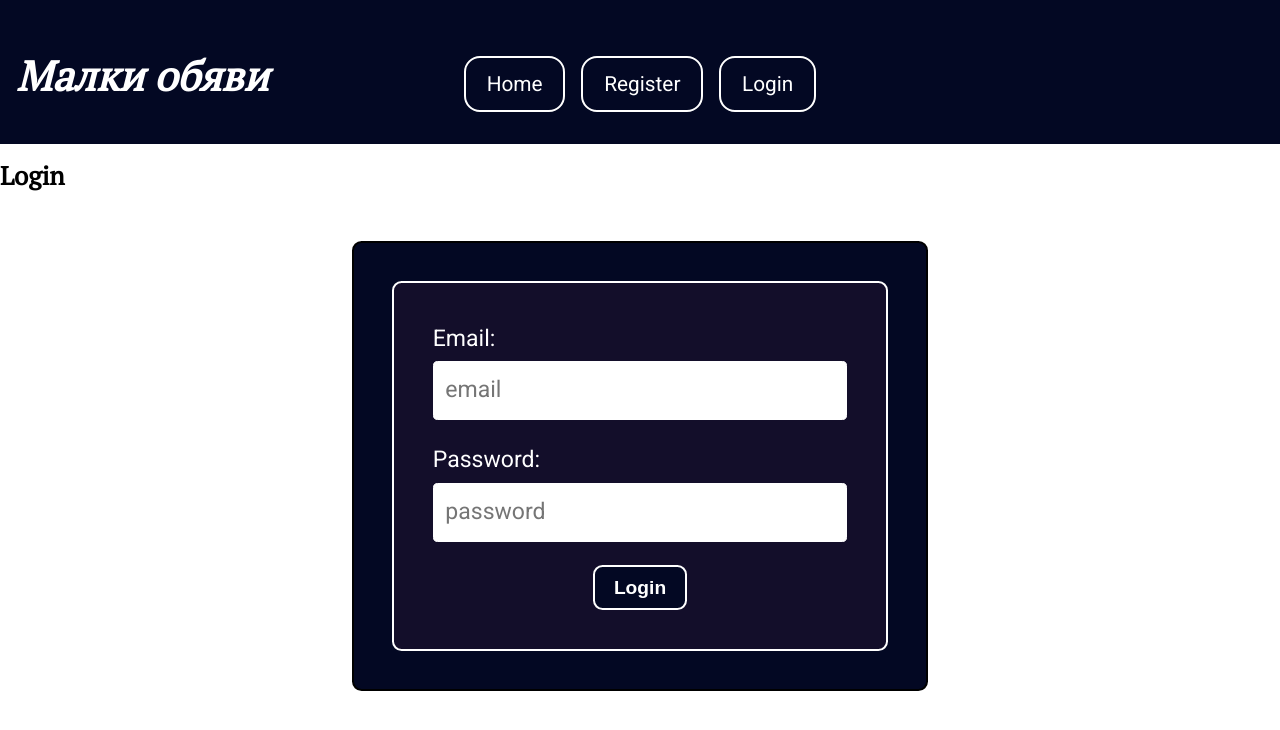
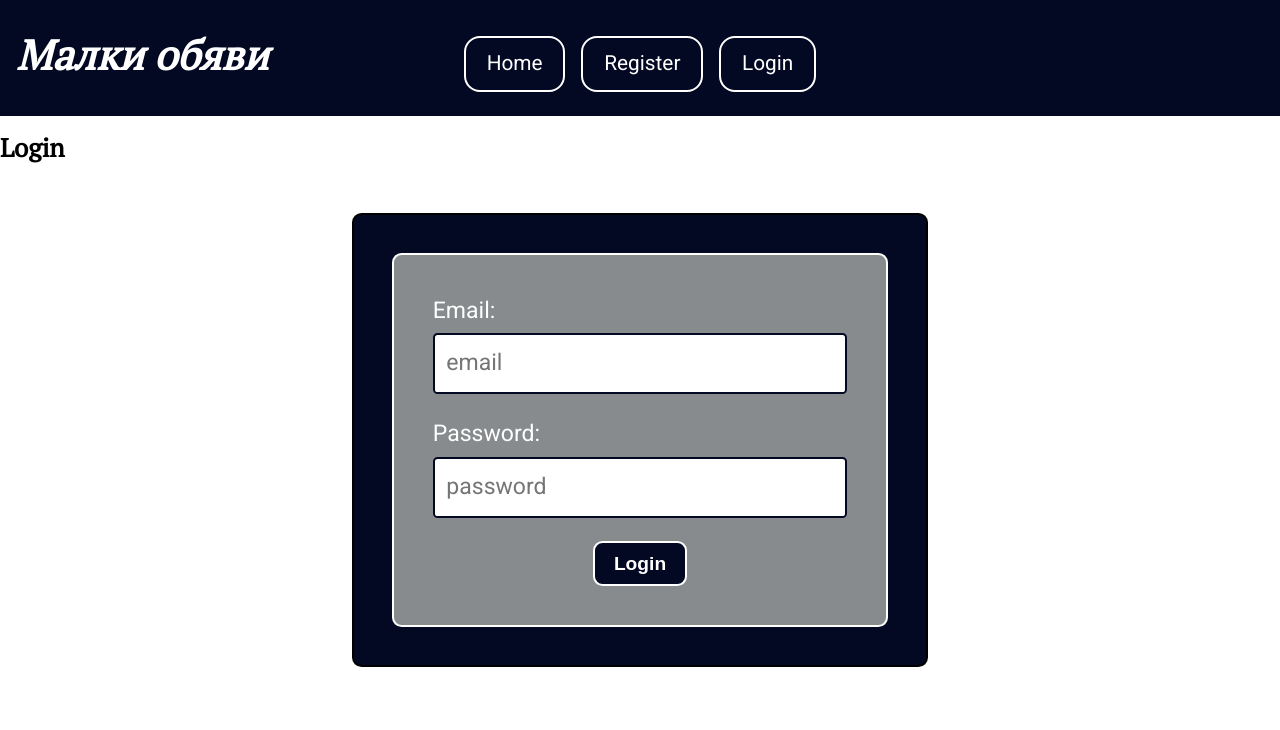
Before and after one commit to Tedo74/Angular, an Angular app in the folder advertisements/: page /login in a window 1280 px wide. Shown: the top 730 px of the page. Built offline with nearby package versions, Linux system fonts and the light colour scheme.

Commit message:
Post form css
new style

```diff
--- a/advertisements/src/app/ads/post-advertisement/post-advertisement.component.css
+++ b/advertisements/src/app/ads/post-advertisement/post-advertisement.component.css
@@ -0,0 +1,64 @@
+.form-wrapper {
+	margin: 2em auto;
+	background-color: rgb(3, 8, 35);
+	max-width: 38em;
+	padding: 1.2em 2em;
+	border-radius: 0.5em;
+	font-size: 1.2em;
+	border: 2px solid black;
+}
+
+.form {
+	border: 2px solid white;
+	padding: 2em;
+	background-color: rgb(135, 139, 142);
+	border-radius: inherit;
+}
+.form p {
+	display: flex;
+	justify-content: flex-end;
+	align-items: baseline;
+	flex-wrap: wrap;
+}
+
+input,
+textarea {
+	align-items: baseline;
+	display: block;
+	padding: 0.2em;
+	margin-bottom: 1em;
+	margin-top: 0.2em;
+	margin-left: 1em;
+	width: 60%;
+	background-color: white;
+	font-size: 1.2em;
+	border: 2px solid rgb(3, 8, 35);
+	border-radius: 0.2em;
+	min-width: 250px;
+}
+label {
+	color: rgb(3, 8, 35);
+	font-size: 1.2em;
+	flex-shrink: 0;
+}
+
+button {
+	display: block;
+	margin: 0 auto;
+	border: none;
+	background-color: rgb(3, 8, 35);
+	color: white;
+	padding: 0.5em 1em;
+	font-size: inherit;
+	border: 2px solid white;
+	border-radius: inherit;
+	cursor: pointer;
+	font-weight: 700;
+	/* -webkit-transition-duration: 0.3s; */
+	/* Safari */
+	/* transition-duration: 0.3s; */
+}
+button:hover {
+	background-color: white;
+	color: rgb(3, 8, 35);
+}
--- a/advertisements/src/app/ads/post-advertisement/post-advertisement.component.html
+++ b/advertisements/src/app/ads/post-advertisement/post-advertisement.component.html
@@ -1,6 +1,5 @@
-<p>post-advertisement works!</p>
 <div class="form-wrapper">
-    <form #f="ngForm" (ngSubmit)="onPost(f)">
+    <form #f="ngForm" (ngSubmit)="onPost(f)" class="form">
         <p>
             <label for="product-name">Product name: </label>
             <input type="text" id="product-name" name="name" ngModel required>
@@ -23,7 +22,7 @@
         </p>
         <p>
             <label for="details">Details: </label>
-            <textarea name="details" id="details" cols="30" rows="10" name="details" ngModel required></textarea>
+            <textarea name="details" id="details" cols="30" rows="4" name="details" ngModel required></textarea>
         </p>
 
         <button type="submit" [disabled]="f.invalid">Submit</button>
--- a/advertisements/src/app/navigation/navigation.component.css
+++ b/advertisements/src/app/navigation/navigation.component.css
@@ -28,6 +28,10 @@ div.logo {
 	font-style: italic;
 	/* flex-grow: 0; */
 	margin-right: 1em;
+}
+.logo h1 {
+	margin: 0;
+	padding: 0;
 }
 .nav .nik {
 	width: 260px;
--- a/advertisements/src/assets/forms.css
+++ b/advertisements/src/assets/forms.css
@@ -11,7 +11,7 @@
 .form-auth {
 	border: 2px solid white;
 	padding: 2em;
-	background-color: rgb(19, 14, 42);
+	background-color: rgb(135, 139, 142);
 	border-radius: inherit;
 }
 
@@ -23,7 +23,7 @@
 	width: 100%;
 	background-color: white;
 	font-size: 1.2em;
-	border: 1px solid white;
+	border: 2px solid rgb(3, 8, 35);
 	border-radius: 0.2em;
 }
 .form-auth label {
```
